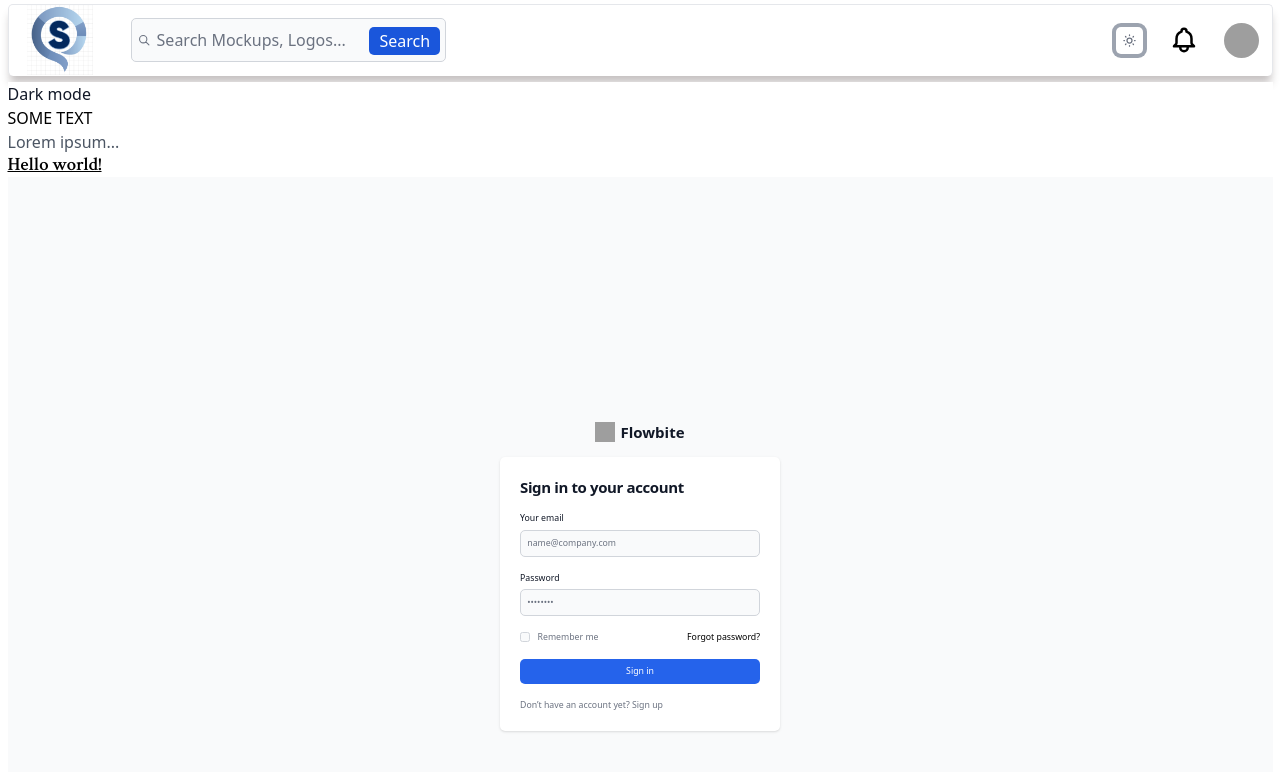
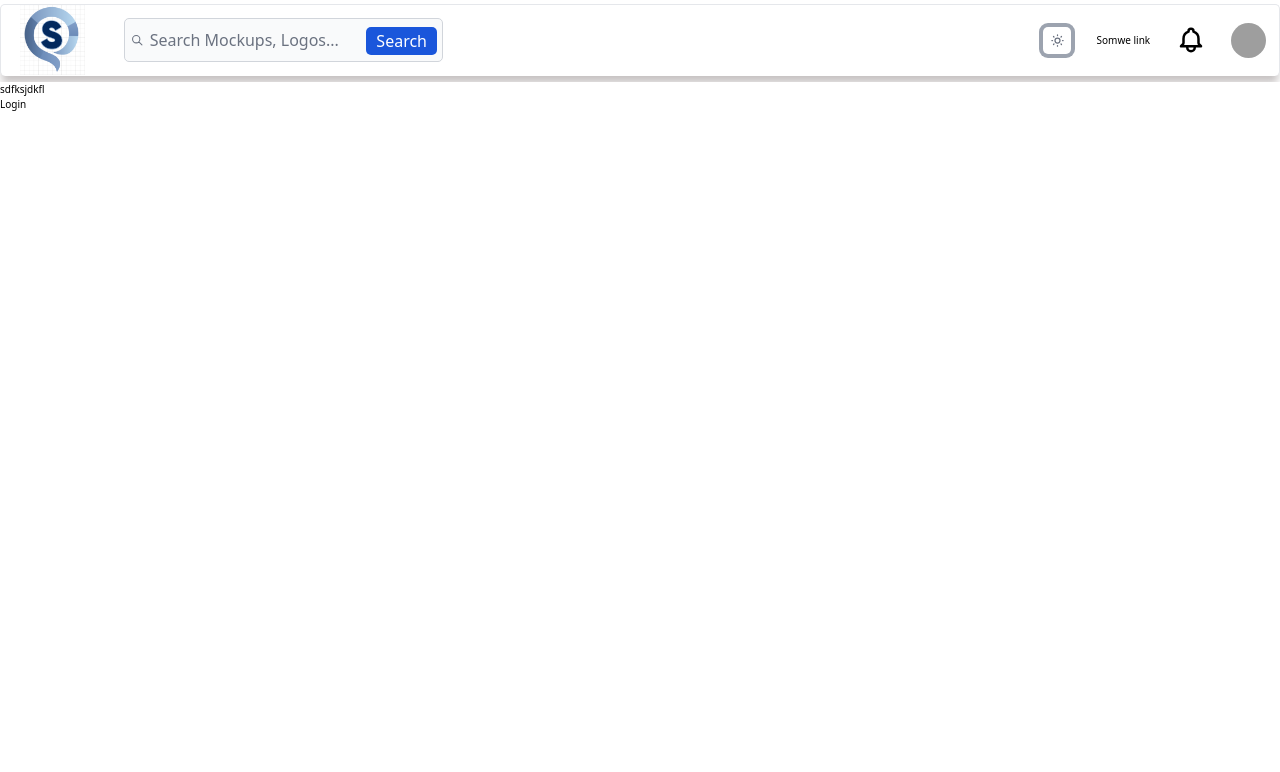
Before and after one commit to M-Edgar-M/sic, a React (Create React App) app in the folder sic-frontend/: page / in a window 1280 px wide. Shown: the top 772 px of the page. Built offline with nearby package versions, Linux system fonts and the light colour scheme; grey boxes are pictures that could not be loaded.

Commit message:
Update UI in tmp

```diff
--- a/sic-frontend/package.json
+++ b/sic-frontend/package.json
@@ -17,6 +17,7 @@
     "formik": "^2.2.9",
     "react": "^18.2.0",
     "react-dom": "^18.2.0",
+    "react-router-dom": "^6.4.5",
     "react-scripts": "5.0.1",
     "typescript": "^4.4.2",
     "usehooks-ts": "^2.9.1",
--- a/sic-frontend/src/App.tsx
+++ b/sic-frontend/src/App.tsx
@@ -1,11 +1,10 @@
-import React, { useEffect } from "react";
+import React, { Fragment, useEffect } from "react";
 import logo from "./logo.svg";
 import { useUserSetingsStore } from "./store/settings-store";
 import { UserSettingsModel } from "./models/StoreModels";
 import { themeSwitcher } from "./utilities/themeSwitcher";
-import Navbar from "./components/Navbar";
 import Layout from "./components/Layout";
-import Login from "./components/Login";
+import {Link, Outlet, Route } from "react-router-dom";
 
 function App() {
   const dark = useUserSetingsStore((state: UserSettingsModel) => state.dark);
@@ -14,20 +13,15 @@ function App() {
   }, [dark]);
 
   return (
-    <div className="text-[1.6rem] mx-3">
-      <Navbar />
-      <Layout>
-        <div className="bg-white dark:bg-gray-800">
-          <h1 className="text-gray-900 dark:text-white">Dark mode</h1>
-          SOME TEXT
-          <p className="text-gray-600 dark:text-gray-300">Lorem ipsum...</p>
-        </div>
-        <h1 className="text-3xl font-serif font-[600] underline text-black dark:text-white">
-          Hello world!
-        </h1>
-        <Login />
-      </Layout>
-    </div>
+    <Fragment>
+      <Outlet />
+    <Layout>
+      <div className="bg-white dark:bg-gray-800 h-full w-full">
+        <div>sdfksjdkfl</div>
+        <Link to="/login">Login</Link>
+      </div>
+    </Layout>
+    </Fragment>
   );
 }
 
--- /dev/null
+++ b/sic-frontend/src/components/404/index.tsx
@@ -0,0 +1,7 @@
+function NotFoundPage() {
+    return (
+        <div>PAGE ID NOT FOUND</div>
+    )
+}
+
+export default NotFoundPage;
--- a/sic-frontend/src/components/Layout/index.tsx
+++ b/sic-frontend/src/components/Layout/index.tsx
@@ -1,8 +1,14 @@
 import { ChildrenProps } from '../../models/PropsModels'
+import Navbar from '../Navbar'
 
 function Layout({children}: ChildrenProps) {
   return(
-    <main className='bg-white dark:bg-gray-800'>{children}</main>
+    <main className='bg-white dark:bg-gray-800'>
+ <nav>
+      <Navbar />
+    </nav>
+    {children}
+    </main>
   )
 }
 
--- a/sic-frontend/src/components/Navbar/index.tsx
+++ b/sic-frontend/src/components/Navbar/index.tsx
@@ -2,6 +2,7 @@ import SearchBar from "../Searchbar";
 import ThemeSwitcher from "../ThemeSwitcher";
 import Logo from '../../img/new-logo.png';
 import User from "../User/User";
+import { Link } from 'react-router-dom'
 
 function Navbar() {
   return (
@@ -10,13 +11,13 @@ function Navbar() {
         <span><img className="h-6 sm:h-14 lg:h-28" src={Logo} alt="" /></span>
         <SearchBar />
       </div>
-
       <div className="flex w-1/3 justify-end items-center [&>*]:mx-[3%] my-[1%]">
         <span>
           <ThemeSwitcher />
         </span>
+        <Link to='/stoke'>Somwe link</Link>
         <span className="w-[3rem] h-[3rem]">
-        <svg className="w-full h-full" fill="none" stroke="currentColor" viewBox="0 0 24 24" xmlns="http://www.w3.org/2000/svg"><path stroke-linecap="round" stroke-linejoin="round" stroke-width="2" d="M15 17h5l-1.405-1.405A2.032 2.032 0 0118 14.158V11a6.002 6.002 0 00-4-5.659V5a2 2 0 10-4 0v.341C7.67 6.165 6 8.388 6 11v3.159c0 .538-.214 1.055-.595 1.436L4 17h5m6 0v1a3 3 0 11-6 0v-1m6 0H9"></path></svg>
+        <svg className="w-full h-full" fill="none" stroke="currentColor" viewBox="0 0 24 24" xmlns="http://www.w3.org/2000/svg"><path strokeLinecap="round" strokeLinejoin="round" strokeWidth="2" d="M15 17h5l-1.405-1.405A2.032 2.032 0 0118 14.158V11a6.002 6.002 0 00-4-5.659V5a2 2 0 10-4 0v.341C7.67 6.165 6 8.388 6 11v3.159c0 .538-.214 1.055-.595 1.436L4 17h5m6 0v1a3 3 0 11-6 0v-1m6 0H9"></path></svg>
         </span>
         <div className="relative"><User /></div>
       </div>
--- /dev/null
+++ b/sic-frontend/src/components/RootAppLayout/index.tsx
@@ -0,0 +1,13 @@
+import { Outlet } from "react-router-dom";
+import Layout from "../Layout";
+import Navbar from "../Navbar";
+
+export default function RootAppLayout() {
+  // TODO: needs to be deleted
+  return (
+    <nav>
+      <Outlet />
+      <Layout>dsfsd</Layout>
+    </nav>
+  );
+}
--- a/sic-frontend/src/components/Searchbar/index.tsx
+++ b/sic-frontend/src/components/Searchbar/index.tsx
@@ -31,9 +31,9 @@ function SearchBar() {
               xmlns="http://www.w3.org/2000/svg"
             >
               <path
-                stroke-linecap="round"
-                stroke-linejoin="round"
-                stroke-width="2"
+                strokeLinecap="round"
+                strokeLinejoin="round"
+                strokeWidth="2"
                 d="M21 21l-6-6m2-5a7 7 0 11-14 0 7 7 0 0114 0z"
               ></path>
             </svg>
--- a/sic-frontend/src/index.tsx
+++ b/sic-frontend/src/index.tsx
@@ -3,13 +3,27 @@ import ReactDOM from 'react-dom/client';
 import './index.css';
 import App from './App';
 import reportWebVitals from './reportWebVitals';
+import { createBrowserRouter, createRoutesFromElements, Route, RouterProvider } from 'react-router-dom';
+import Login from './components/Login';
+import NotFoundPage from './components/404';
 
 const root = ReactDOM.createRoot(
   document.getElementById('root') as HTMLElement
 );
+
+const router = createBrowserRouter(
+  createRoutesFromElements(
+    <Route path="/" element={<App />}>
+       <Route path="login" element={<Login />} />
+        <Route path="*" element={<NotFoundPage />} />
+    </Route>
+  )
+)
+
 root.render(
   <React.StrictMode>
-    <App />
+    <RouterProvider router={router} />
+    {/* <App /> */}
   </React.StrictMode>
 );
 
--- a/sic-frontend/src/models/PropsModels.ts
+++ b/sic-frontend/src/models/PropsModels.ts
@@ -8,7 +8,7 @@ export interface ButtonPropsInterface {
     color?: string;
     className?: string;
     children?: ReactNode;
-    onClick: () => void;
+    onClick?: () => void;
 }
 
-export type ChildrenProps = { children: React.ReactNode }
+export type ChildrenProps = { children?: React.ReactNode }
```
Also changed, not shown: 1 other file (tests, documents, lock files or other folders).
